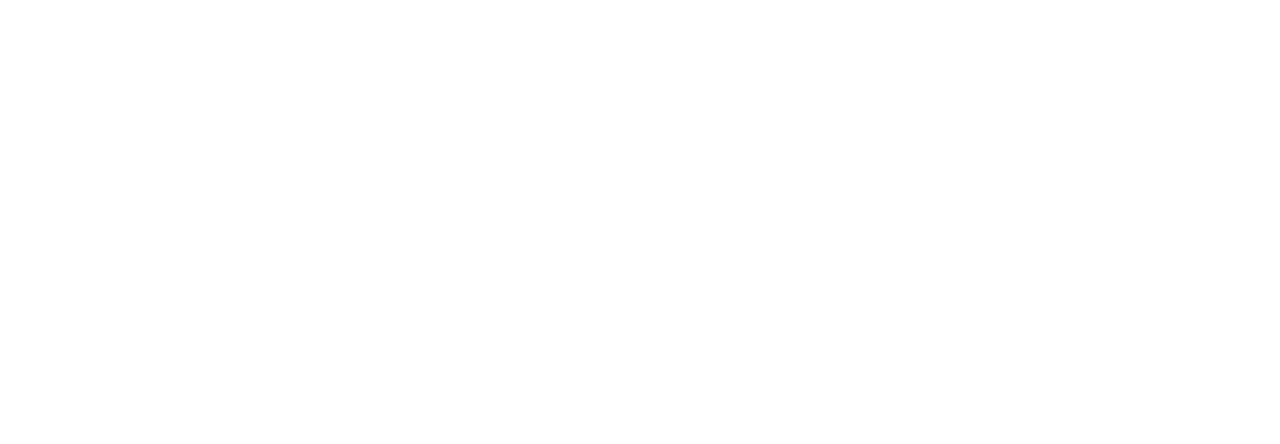
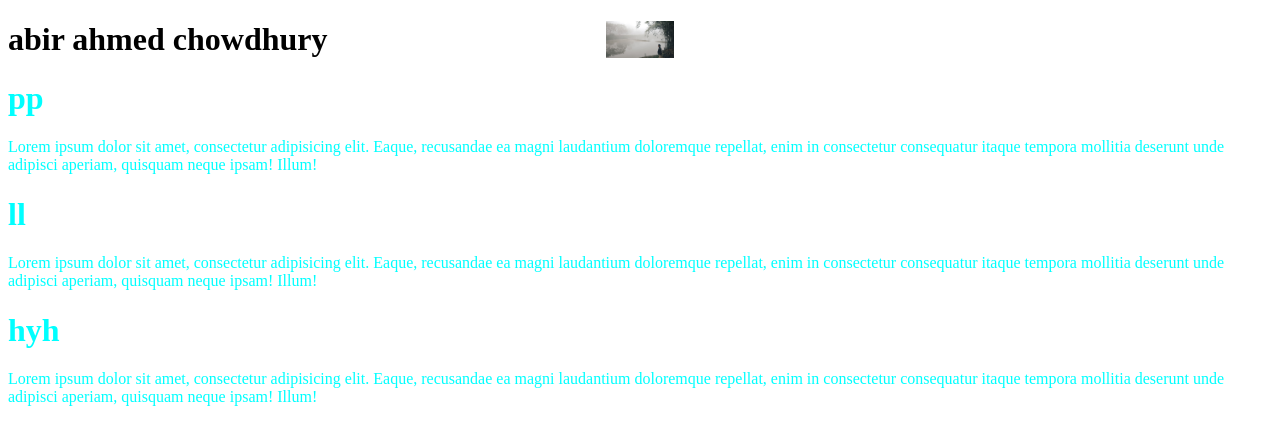
Before and after one commit to abirahmmed12/my-second-githup-report, a plain HTML site: page index.html in a window 1280 px wide. Drawn offline with Linux system fonts and the light colour scheme.

Commit message:
creating new

```diff
--- a/index.html
+++ b/index.html
@@ -4,8 +4,43 @@
     <meta charset="UTF-8">
     <meta name="viewport" content="width=device-width, initial-scale=1.0">
     <title>my second github report</title>
+    <style>
+        .ip{
+            background-position: center;
+            background-size: 500px;
+            background-size: cover;
+            background-repeat: no-repeat;
+            background-size: contain;
+            background-image: url(1672977240108\ \(2\)-02.jg.jpg);
+        }
+
+            .dd{
+                color: aqua;
+                border: 100px;
+            }
+
+    </style>
 </head>
 <body>
+    <header class="ip">
+        <h1>abir ahmed chowdhury</h1>
+
+    </header>
+    <div class="dd">
+        <h1> pp</h1>
+            <p>Lorem ipsum dolor sit amet, consectetur adipisicing elit. Eaque, recusandae ea magni laudantium doloremque repellat, enim in consectetur consequatur itaque tempora mollitia deserunt unde adipisci aperiam, quisquam neque ipsam! Illum!</p>
+
+    </div>
+    <div class="dd">
+        <h1>ll</h1>
+            <p>Lorem ipsum dolor sit amet, consectetur adipisicing elit. Eaque, recusandae ea magni laudantium doloremque repellat, enim in consectetur consequatur itaque tempora mollitia deserunt unde adipisci aperiam, quisquam neque ipsam! Illum!</p>
+
+    </div>
+    <div class="dd">
+        <h1>hyh</h1>
+        <p>Lorem ipsum dolor sit amet, consectetur adipisicing elit. Eaque, recusandae ea magni laudantium doloremque repellat, enim in consectetur consequatur itaque tempora mollitia deserunt unde adipisci aperiam, quisquam neque ipsam! Illum!</p>
+
+    </div>
 
 </body>
 </html>
```
Also changed, not shown: 1672977240108 (2)-02.jg.jpg (added).
